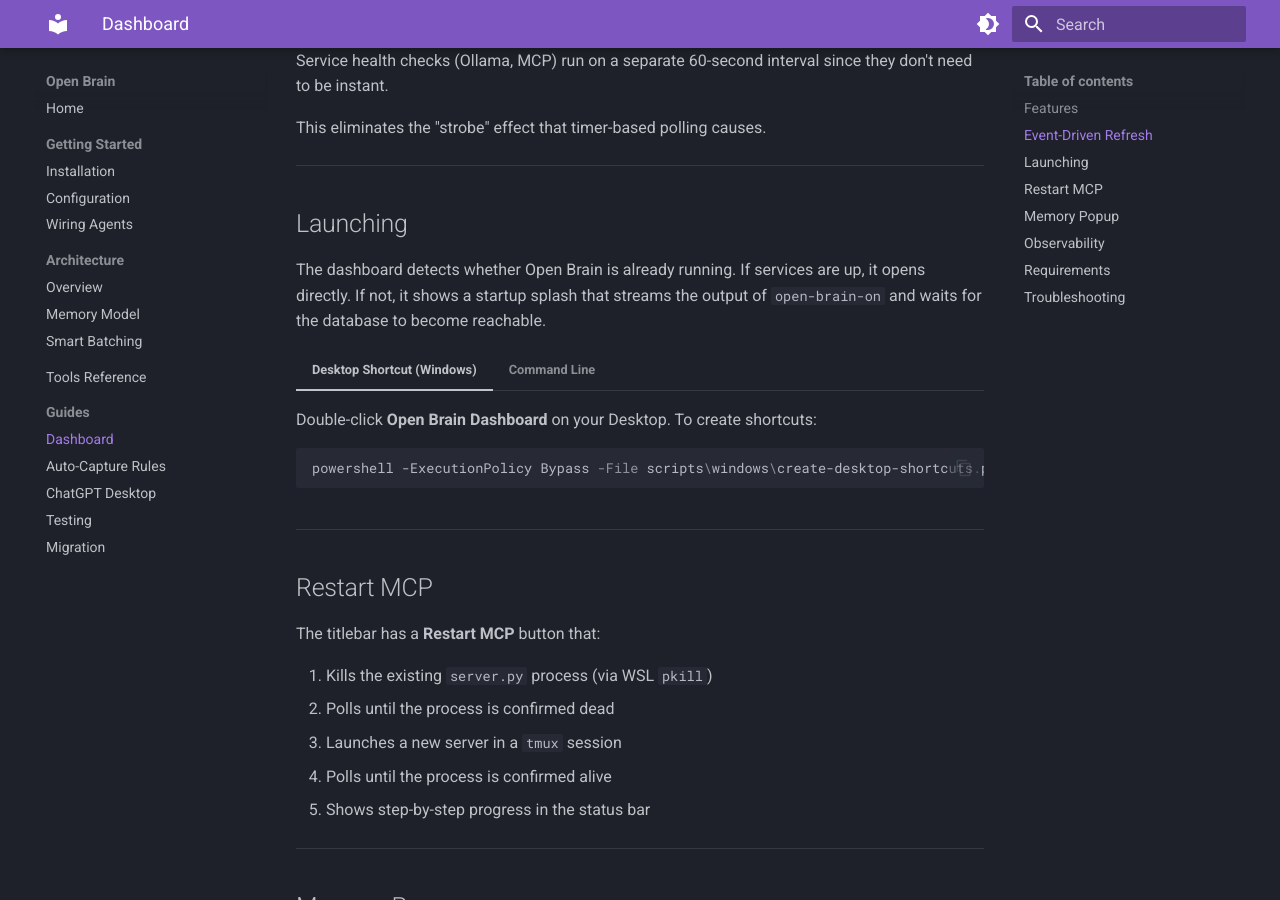
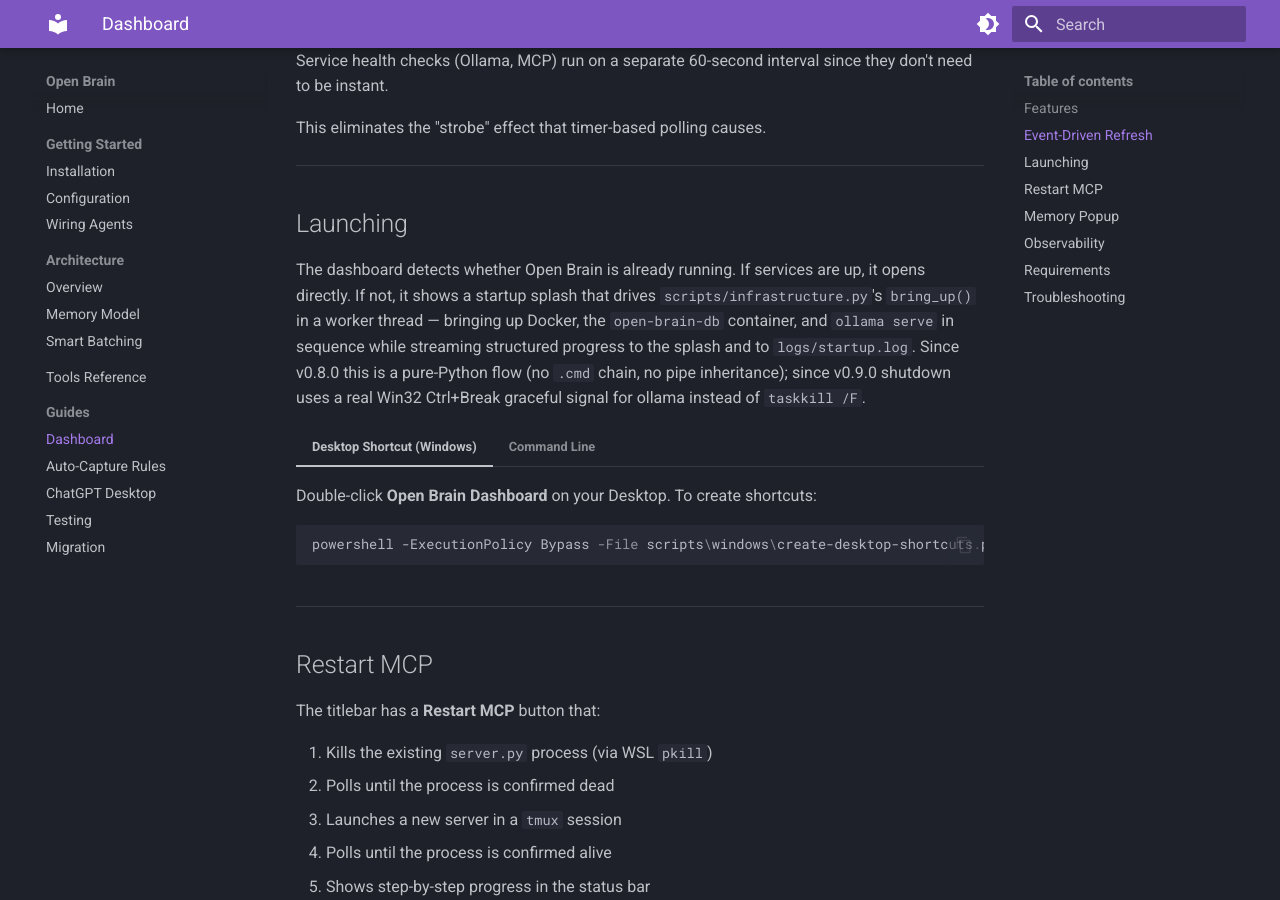
Before and after one commit to shep-engineering/open-brain, an MkDocs documentation site: the page built from docs/guides/dashboard.md, in a window 1280 px wide and 900 px high, scrolled down 1028 px. Built offline with MkDocs 1.6.1 and Material for MkDocs 9.7.7, drawn with Linux system fonts in a browser that asks for light colours.

Commit message:
docs(dashboard): update launch description for v0.8.0/v0.9.0 pure-Python flow
- Splash now drives infrastructure.bring_up() in a worker thread, not
  the old open-brain-on.cmd output stream.
- Note v0.9.0 graceful Ctrl+Break shutdown in place of taskkill /F.

Co-Authored-By: Claude Opus 4.6 (1M context) <noreply@anthropic.com>

```diff
--- a/docs/guides/dashboard.md
+++ b/docs/guides/dashboard.md
@@ -31,7 +31,7 @@ This eliminates the "strobe" effect that timer-based polling causes.
 
 ## Launching
 
-The dashboard detects whether Open Brain is already running. If services are up, it opens directly. If not, it shows a startup splash that streams the output of `open-brain-on` and waits for the database to become reachable.
+The dashboard detects whether Open Brain is already running. If services are up, it opens directly. If not, it shows a startup splash that drives `scripts/infrastructure.py`'s `bring_up()` in a worker thread — bringing up Docker, the `open-brain-db` container, and `ollama serve` in sequence while streaming structured progress to the splash and to `logs/startup.log`. Since v0.8.0 this is a pure-Python flow (no `.cmd` chain, no pipe inheritance); since v0.9.0 shutdown uses a real Win32 Ctrl+Break graceful signal for ollama instead of `taskkill /F`.
 
 === "Desktop Shortcut (Windows)"
 
```
